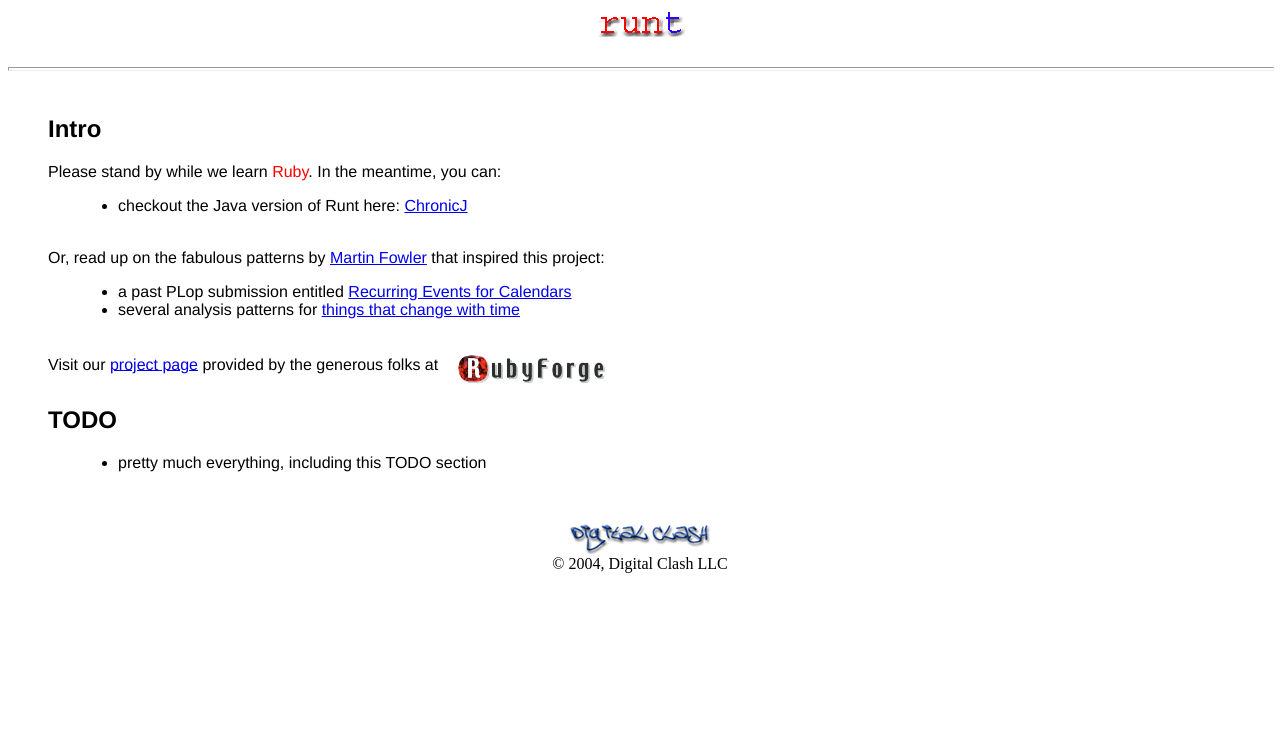
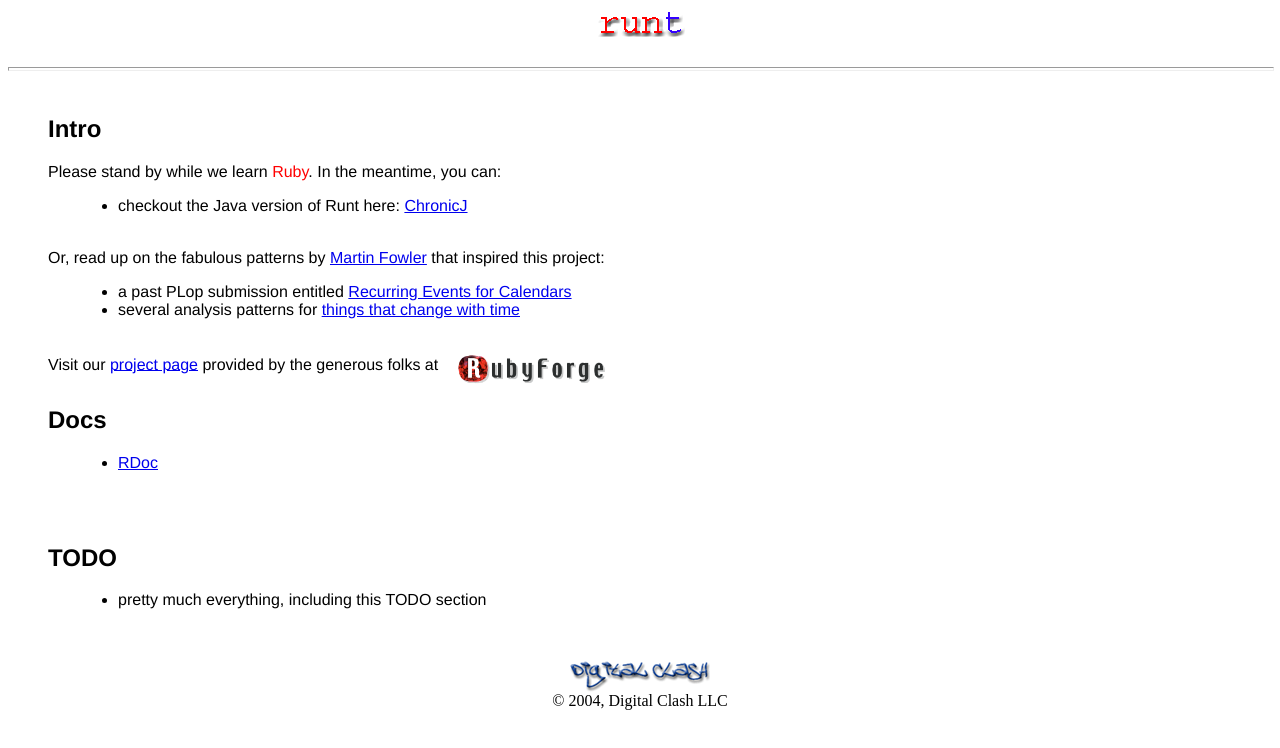
Before and after one commit to mlipper/runt, a plain HTML site: page site/index.html in a window 1280 px wide. Drawn offline with Linux system fonts and the light colour scheme; files whose address does not match are found by name.

Commit message:
Rake support and site generation.

```diff
--- a/site/index.html
+++ b/site/index.html
@@ -47,15 +47,19 @@ provided by the generous folks at&nbsp;&nbsp;&nbsp; <a
  alt="Rubyforge" style="border: 0px solid ; width: 152px; height: 33px;"
  align="middle"></a><br>
 </div>
+<h2 style="margin-left: 40px; font-family: helvetica,arial,sans-serif;"><big><small>Docs</small></big></h2>
+<ul style="margin-left: 70px; font-family: helvetica,arial,sans-serif;">
+  <li><a href="doc/index.html">RDoc</a></li>
+</ul>
+<br>
+<br>
 <h2 style="margin-left: 40px; font-family: helvetica,arial,sans-serif;"><big><small>TODO</small></big></h2>
 <ul style="margin-left: 70px; font-family: helvetica,arial,sans-serif;">
   <li>pretty much everything, including this TODO section</li>
 </ul>
 <br>
 <br>
-<div style="text-align: center;"><a href="http://www.digitalclash.com"><img
- src="file:///C:/sandbox/runt/site/dcl-small.gif"
- title="Digital Clash LLC" alt="Digital Clash logo"
+<div style="text-align: center;"><a href="http://www.digitalclash.com"><img src="dcl-small.gif" title="Digital Clash LLC" alt="Digital Clash logo"
  style="border: 0px solid ; width: 142px; height: 31px;"></a></div>
 <div style="text-align: center;">
 &copy; 2004, Digital Clash LLC</div>
```
Also changed, not shown: 2 other files.
